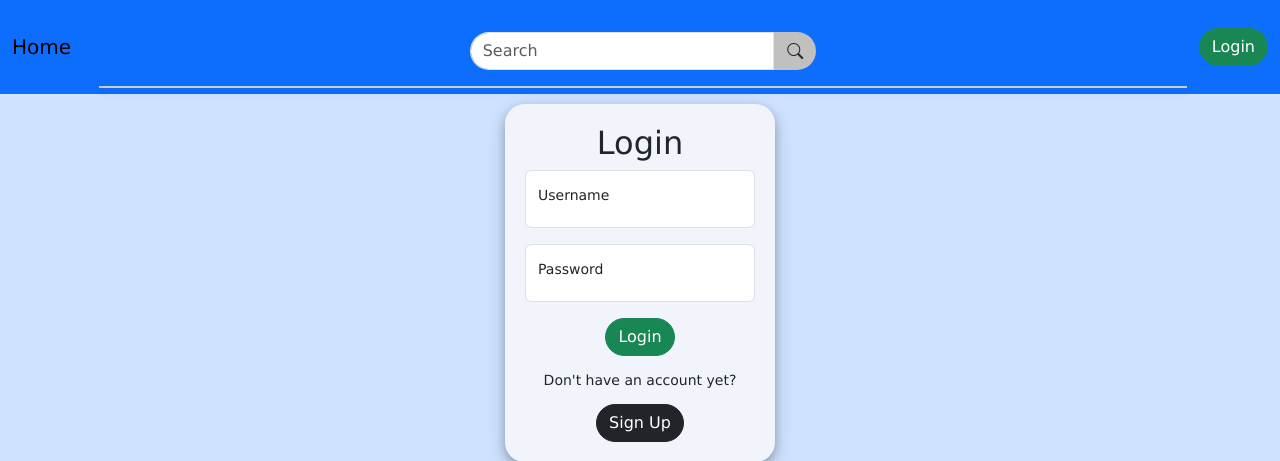
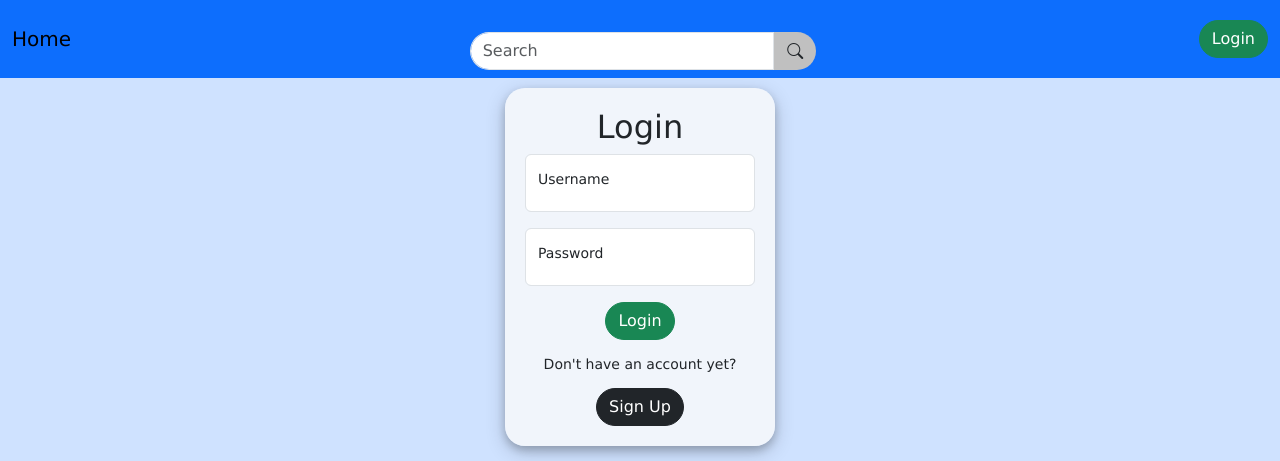
Before and after one commit to AmVa93n/IH-Project2, a Node server app: page /auth/login in a window 1280 px wide. Shown: the top 461 px of the page. Run offline with Node 20, Linux system fonts and the light colour scheme; tables that the repository leaves empty hold one stand-in row (values such as "Sample post"); some libraries are stand-ins or nearby versions.

Commit message:
Fixed de grey line bug and improved the search bar results style

```diff
--- a/public/js/search.js
+++ b/public/js/search.js
@@ -35,7 +35,7 @@ async function searchItems(query) {
     } else {
       users.forEach(user => {
         const li = document.createElement('li');
-        li.textContent = `${user.username} - ${user.country}`;
+        li.textContent = `${user.profilePic} <br> ${user.username} - ${user.country}`;
         results.appendChild(li);
       });
     }
--- a/public/stylesheets/style.css
+++ b/public/stylesheets/style.css
@@ -79,20 +79,20 @@ body {
 #results-container {
   position: relative;
   width: 100%;
+  margin-top: 0px;
+  display: flex;
+  justify-content: center;
 }
 
 #results {
   position: absolute;
   top: 100%;
-  left: 0;
-  width: 100%;
   background-color: white;
-  border: 1px solid #ccc;
   box-shadow: 0 4px 8px rgba(0, 0, 0, 0.1);
   z-index: 1000;
   max-height: 200px;
   overflow-y: auto;
-  margin: 0;
+  margin: auto;
   padding: 0;
   list-style: none;
 }
--- a/views/layout.hbs
+++ b/views/layout.hbs
@@ -32,7 +32,7 @@
       </form>
     </div>
   </div>
-  <div id="results-container" class="position-relative mt-3">
+  <div id="results-container">
     <ul id="results" class="list-unstyled"></ul>
   </div>
 </div>
```
